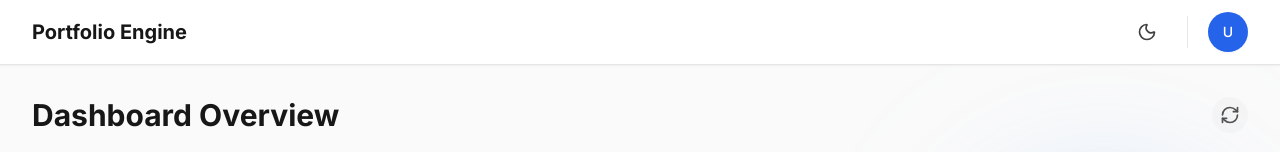
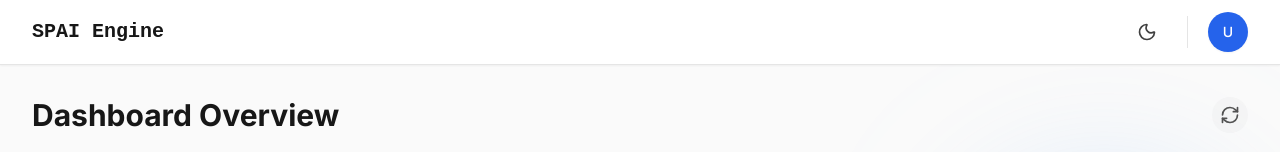
Before and after one commit to anasfarock/portfolio-engine, a React app in the folder frontend/: page /dashboard in a window 1280 px wide. Shown: the top 152 px of the page. Built offline with nearby package versions, Linux system fonts and the light colour scheme; no server answers; sample sign-in values are in the browser's storage; the HTML template or start-up script is replaced by a standard one.

Commit message:
updated navbar logo font and name

```diff
--- a/frontend/src/components/layout/Navbar.jsx
+++ b/frontend/src/components/layout/Navbar.jsx
@@ -13,8 +13,8 @@ export default function Navbar() {
                     {/* Logo area */}
                     <div className="flex">
                         <Link to="/dashboard" className="flex-shrink-0 flex items-center gap-2 group">
-                            <span className="font-bold text-xl text-gray-900 dark:text-white hidden sm:block">
-                                Portfolio Engine
+                            <span className="font-bold text-xl text-gray-900 dark:text-white hidden sm:block font-['Courier_New',monospace]">
+                                SPAI Engine
                             </span>
                         </Link>
                     </div>
```
